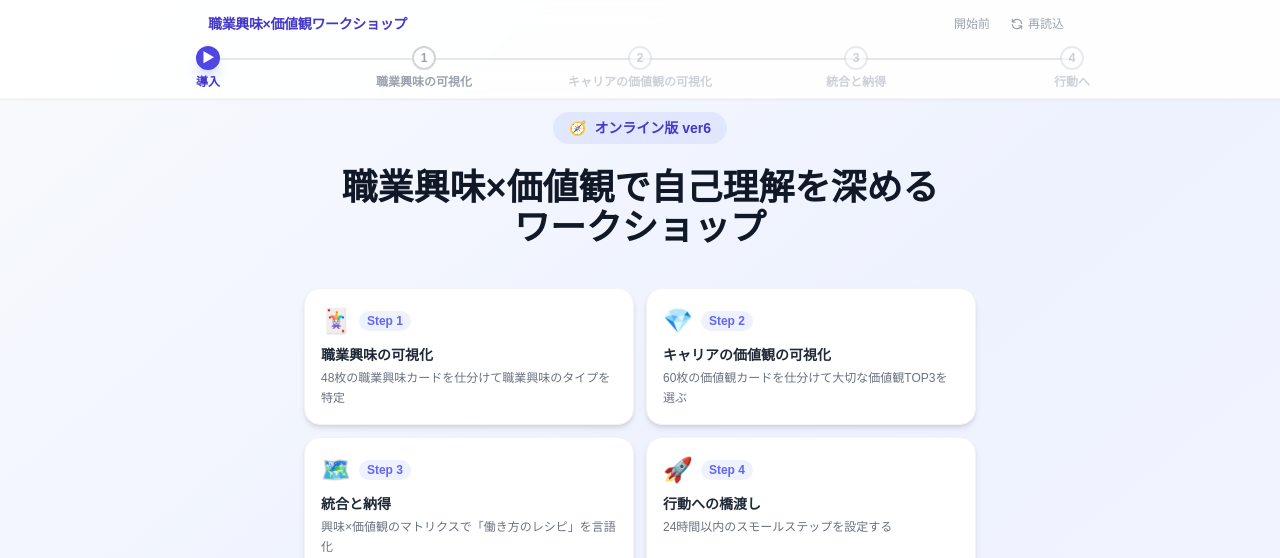
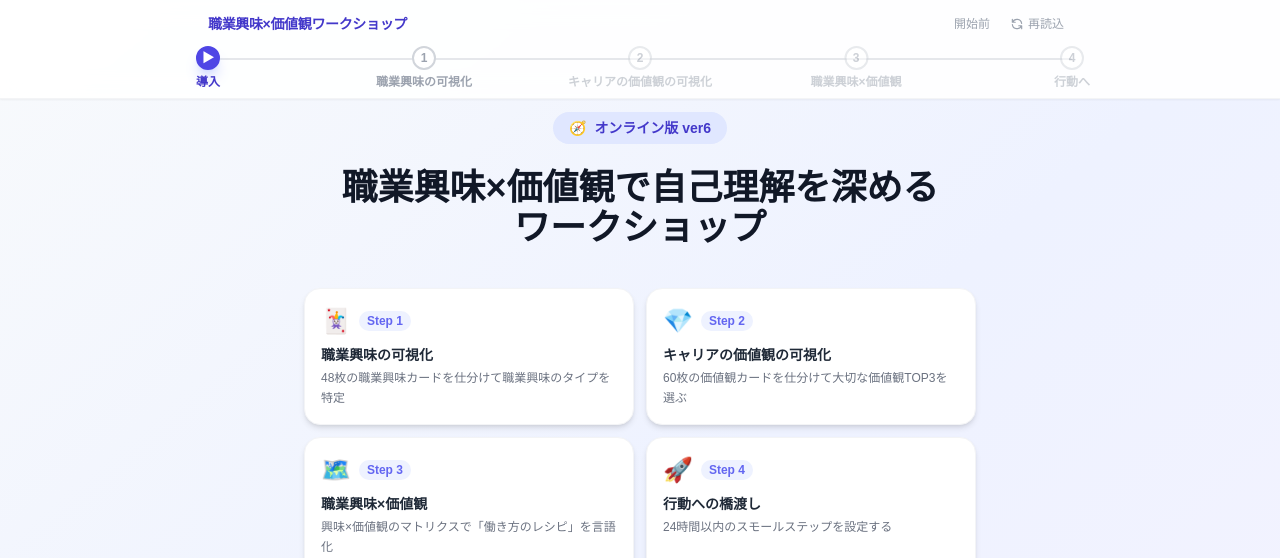
Before and after one commit to hidetomatsui-dev/card-06, a React (Vite) app: page / in a window 1280 px wide. Shown: the top 558 px of the page. Built offline with nearby package versions, Linux system fonts and the light colour scheme.

Commit message:
Rename Step 3 title from 統合と納得 to 職業興味×価値観

```diff
--- a/src/components/Intro.tsx
+++ b/src/components/Intro.tsx
@@ -10,7 +10,7 @@ interface Props {
 const features = [
   { icon: '🃏', label: 'Step 1', title: '職業興味の可視化', desc: '48枚の職業興味カードを仕分けて職業興味のタイプを特定' },
   { icon: '💎', label: 'Step 2', title: 'キャリアの価値観の可視化', desc: '60枚の価値観カードを仕分けて大切な価値観TOP3を選ぶ' },
-  { icon: '🗺️', label: 'Step 3', title: '統合と納得',   desc: '興味×価値観のマトリクスで「働き方のレシピ」を言語化' },
+  { icon: '🗺️', label: 'Step 3', title: '職業興味×価値観',   desc: '興味×価値観のマトリクスで「働き方のレシピ」を言語化' },
   { icon: '🚀', label: 'Step 4', title: '行動への橋渡し', desc: '24時間以内のスモールステップを設定する' },
 ];
 
--- a/src/components/PrintView.tsx
+++ b/src/components/PrintView.tsx
@@ -119,7 +119,7 @@ export default function PrintView({ state }: Props) {
       {/* ── Step 3 ── */}
       <section className="print-section">
         <h2 className="text-base font-bold border-b-2 border-gray-800 pb-1 mb-3">
-          【Step 3】 統合と納得（Alignment）
+          【Step 3】 職業興味×価値観（Alignment）
         </h2>
 
         {top3Cards.length > 0 && matrixTypes.length > 0 && (
--- a/src/components/ProgressBar.tsx
+++ b/src/components/ProgressBar.tsx
@@ -4,7 +4,7 @@ const STEPS = [
   { label: 'Intro', short: '導入' },
   { label: 'Step 1', short: '職業興味の可視化' },
   { label: 'Step 2', short: 'キャリアの価値観の可視化' },
-  { label: 'Step 3', short: '統合と納得' },
+  { label: 'Step 3', short: '職業興味×価値観' },
   { label: 'Step 4', short: '行動へ' },
 ];
 
--- a/src/components/Step3.tsx
+++ b/src/components/Step3.tsx
@@ -184,7 +184,7 @@ export default function Step3({ state, update, onNext, onBack }: Props) {
       <div className="flex items-center gap-3 mb-8">
         <span className="w-10 h-10 bg-indigo-600 text-white rounded-xl flex items-center justify-center font-black text-lg shrink-0">3</span>
         <div>
-          <h2 className="text-2xl font-extrabold text-gray-900">統合と納得</h2>
+          <h2 className="text-2xl font-extrabold text-gray-900">職業興味×価値観</h2>
           <p className="text-sm text-gray-500">Alignment — 興味と価値観が交差する「働き方のレシピ」を言語化する</p>
         </div>
       </div>
--- a/src/utils/export.ts
+++ b/src/utils/export.ts
@@ -84,7 +84,7 @@ export function generatePlainText(state: AppState): string {
   lines.push('');
 
   // Step 3
-  lines.push('【Step 3】 統合と納得（Alignment）');
+  lines.push('【Step 3】 職業興味×価値観（Alignment）');
   lines.push(sub);
 
   lines.push('■ マイ・統合マトリクス（価値観 × 職業興味のタイプ）:');
```
